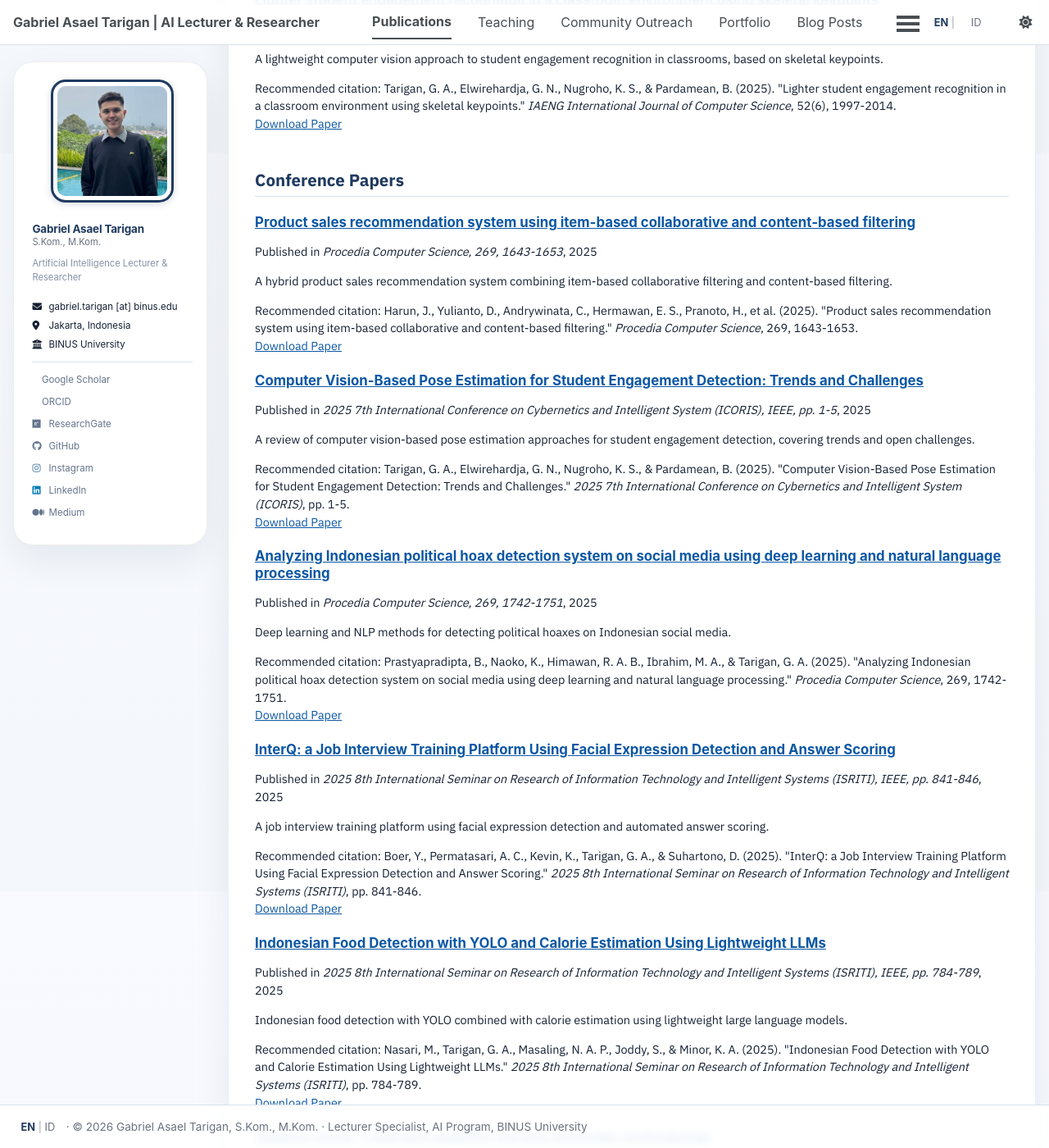
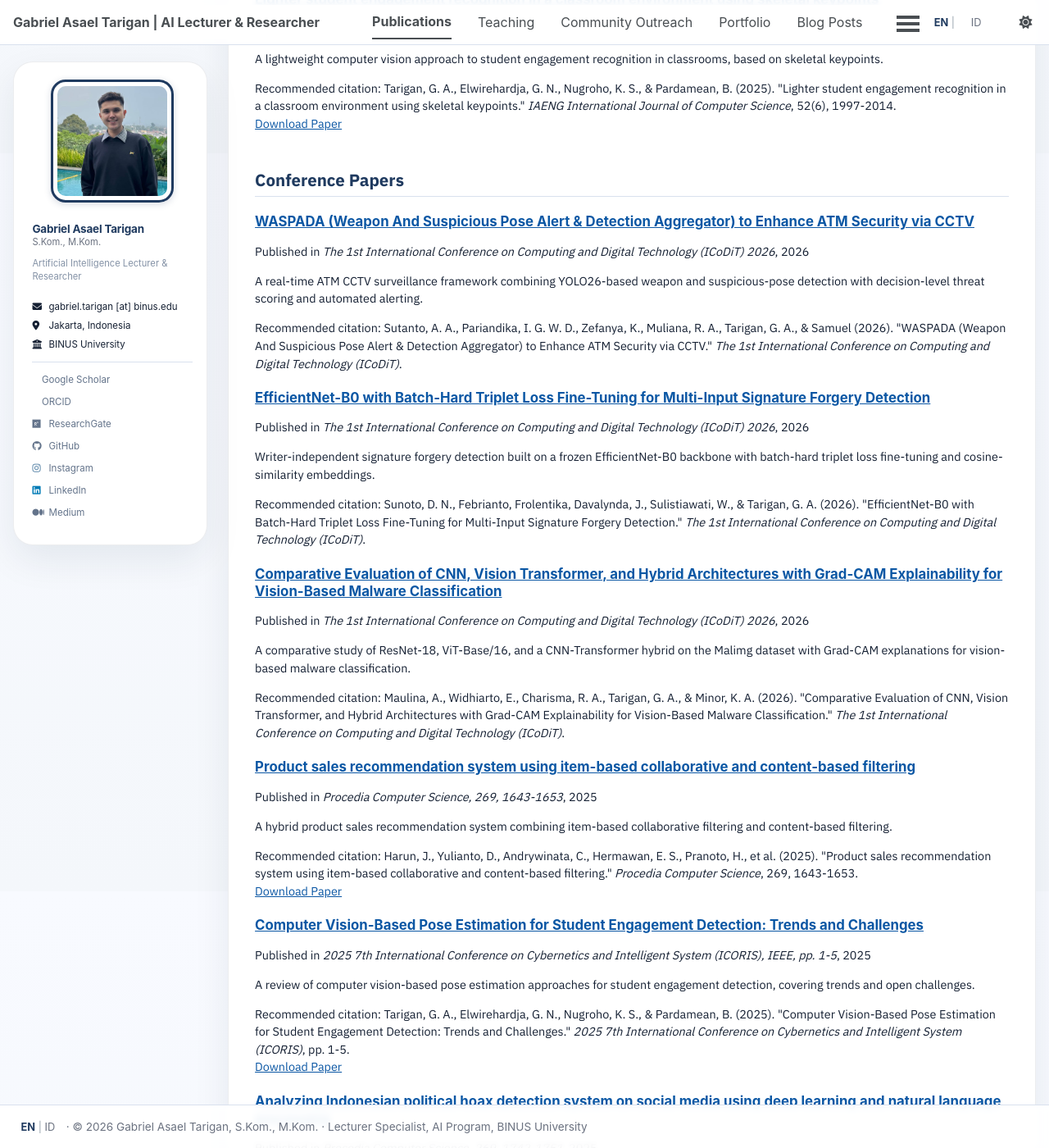
Before and after one commit to asaeltarigan/asaeltarigan.github.io, a Jekyll site: the page built from _pages/publications.html, in a window 1280 px wide and 1400 px high, scrolled down 713 px. Shown: the whole window at 82% size. Built offline with Jekyll 4.4.1, drawn with Linux system fonts in a browser that asks for light colours; a style sheet for code colours, icons or effects is not loaded; some of the changed text lies outside the part shown.

Commit message:
Reclassify ICoDiT 2026 acceptances and financial LLM paper on publications list

```diff
--- /dev/null
+++ b/_publications/2026-10-14-financial-risk-portfolio-llm.md
@@ -0,0 +1,11 @@
+---
+title: "Hybrid Deterministic-Generative Framework: Integrating Financial Risk Classification and Narrative-Driven Portfolio Optimization"
+collection: publications
+category: preprints
+permalink: /publication/financial-risk-portfolio-llm/
+excerpt: "An XGBoost-Optuna risk classifier fused with a locally deployed LLM for personalized, narrative-driven portfolio allocation."
+date: 2026-10-14
+venue: "Preprint"
+---
+
+Traditional financial advisory systems often depend on unpersonalized rules and lack the dynamic adaptability required for modern portfolio management. To solve this problem, this study develops and evaluates a hybrid artificial intelligence framework that integrates machine learning with generative narratives. This model uses an XGBoost classifier optimized via the Optuna Tree-structured Parzen Estimator (TPE) and is evaluated using k-fold cross-validation (k = 5). The optimized model achieves an overall accuracy of 90.90% in classifying personalized financial risk profiles. Furthermore, a dynamic allocation mechanism interprets these probabilistic predictions into risk-adjusted portfolio distributions by leveraging real-time financial APIs. Moreover, this framework integrates the locally deployed Qwen 2.5 (7B) Large Language Model (LLM) to generate qualitative financial justifications. The LLM generates personalized recommendation narratives based on the prediction labels produced by the previous model. Therefore, this integrated framework provides a solution to the limitations of conventional financial recommendation systems while offering real-time and data-driven adaptive financial recommendation.
--- /dev/null
+++ b/_publications/2026-10-14-malware-cnn-vit.md
@@ -0,0 +1,12 @@
+---
+title: "Comparative Evaluation of CNN, Vision Transformer, and Hybrid Architectures with Grad-CAM Explainability for Vision-Based Malware Classification"
+collection: publications
+category: conferences
+permalink: /publication/malware-cnn-vit/
+excerpt: "A comparative study of ResNet-18, ViT-Base/16, and a CNN-Transformer hybrid on the Malimg dataset with Grad-CAM explanations for vision-based malware classification."
+date: 2026-10-14
+venue: "The 1st International Conference on Computing and Digital Technology (ICoDiT) 2026"
+citation: "Maulina, A., Widhiarto, E., Charisma, R. A., Tarigan, G. A., &amp; Minor, K. A. (2026). &quot;Comparative Evaluation of CNN, Vision Transformer, and Hybrid Architectures with Grad-CAM Explainability for Vision-Based Malware Classification.&quot; <i>The 1st International Conference on Computing and Digital Technology (ICoDiT)</i>."
+---
+
+A comparative study evaluating convolutional (ResNet-18), vision-transformer (ViT-Base/16), and CNN-transformer hybrid architectures for vision-based malware classification on the Malimg dataset, with Grad-CAM explanations for interpretability. All models exceed 97% test accuracy. Accepted for presentation at ICoDiT 2026 (Paper ID 218).
--- a/_publications/2026-10-14-signature-forgery-detection-efficientnet-triplet.md
+++ b/_publications/2026-10-14-signature-forgery-detection-efficientnet-triplet.md
@@ -1,11 +1,12 @@
 ---
 title: "EfficientNet-B0 with Batch-Hard Triplet Loss Fine-Tuning for Multi-Input Signature Forgery Detection"
 collection: publications
-category: to_be_published
+category: conferences
 permalink: /publication/signature-forgery-detection-efficientnet-triplet/
 excerpt: "Writer-independent signature forgery detection built on a frozen EfficientNet-B0 backbone with batch-hard triplet loss fine-tuning and cosine-similarity embeddings."
 date: 2026-10-14
-citation: "Sunoto, D. N., Febrianto, Frolentika, Davalynda, J., Sulistiawati, W., &amp; Tarigan, G. A. (2026). &quot;EfficientNet-B0 with Batch-Hard Triplet Loss Fine-Tuning for Multi-Input Signature Forgery Detection.&quot;"
+venue: "The 1st International Conference on Computing and Digital Technology (ICoDiT) 2026"
+citation: "Sunoto, D. N., Febrianto, Frolentika, Davalynda, J., Sulistiawati, W., &amp; Tarigan, G. A. (2026). &quot;EfficientNet-B0 with Batch-Hard Triplet Loss Fine-Tuning for Multi-Input Signature Forgery Detection.&quot; <i>The 1st International Conference on Computing and Digital Technology (ICoDiT)</i>."
 ---
 
-A writer-independent signature verification system that freezes a pretrained EfficientNet-B0 backbone and fine-tunes only its embedding head with batch-hard triplet loss, mapping signatures to L2-normalized embeddings compared by cosine similarity and evaluated on writers held out entirely from training.
+A writer-independent signature verification system that freezes a pretrained EfficientNet-B0 backbone and fine-tunes only its embedding head with batch-hard triplet loss, mapping signatures to L2-normalized embeddings compared by cosine similarity and evaluated on writers held out entirely from training. Accepted for presentation at ICoDiT 2026 (Paper ID 155).
--- a/_publications/2026-10-14-waspada-atm-security-cctv.md
+++ b/_publications/2026-10-14-waspada-atm-security-cctv.md
@@ -1,11 +1,12 @@
 ---
 title: "WASPADA (Weapon And Suspicious Pose Alert & Detection Aggregator) to Enhance ATM Security via CCTV"
 collection: publications
-category: to_be_published
+category: conferences
 permalink: /publication/waspada-atm-security-cctv/
 excerpt: "A real-time ATM CCTV surveillance framework combining YOLO26-based weapon and suspicious-pose detection with decision-level threat scoring and automated alerting."
 date: 2026-10-14
-citation: "Sutanto, A. A., Pariandika, I. G. W. D., Zefanya, K., Muliana, R. A., Samuel, &amp; Tarigan, G. A. (2026). &quot;WASPADA (Weapon And Suspicious Pose Alert &amp; Detection Aggregator) to Enhance ATM Security via CCTV.&quot;"
+venue: "The 1st International Conference on Computing and Digital Technology (ICoDiT) 2026"
+citation: "Sutanto, A. A., Pariandika, I. G. W. D., Zefanya, K., Muliana, R. A., Tarigan, G. A., &amp; Samuel (2026). &quot;WASPADA (Weapon And Suspicious Pose Alert &amp; Detection Aggregator) to Enhance ATM Security via CCTV.&quot; <i>The 1st International Conference on Computing and Digital Technology (ICoDiT)</i>."
 ---
 
-A real-time surveillance framework that transforms standard ATM CCTV into an early-warning system, combining YOLO26-based weapon and face-attribute detection with a suspicious-pose module and decision-level threat scoring that escalates to automated alerts.
+A real-time surveillance framework that transforms standard ATM CCTV into an early-warning system, combining YOLO26-based weapon and face-attribute detection with a suspicious-pose module and decision-level threat scoring that escalates to automated alerts. Accepted for presentation at ICoDiT 2026 (Paper ID 237).
```
Also changed, not shown: _publications/2026-10-14-supervised-financial-portfolio.md (deleted, +0 -10 lines), _publications/2026-10-14-supervised-malware-cnn-vit.md (deleted, +0 -10 lines).
